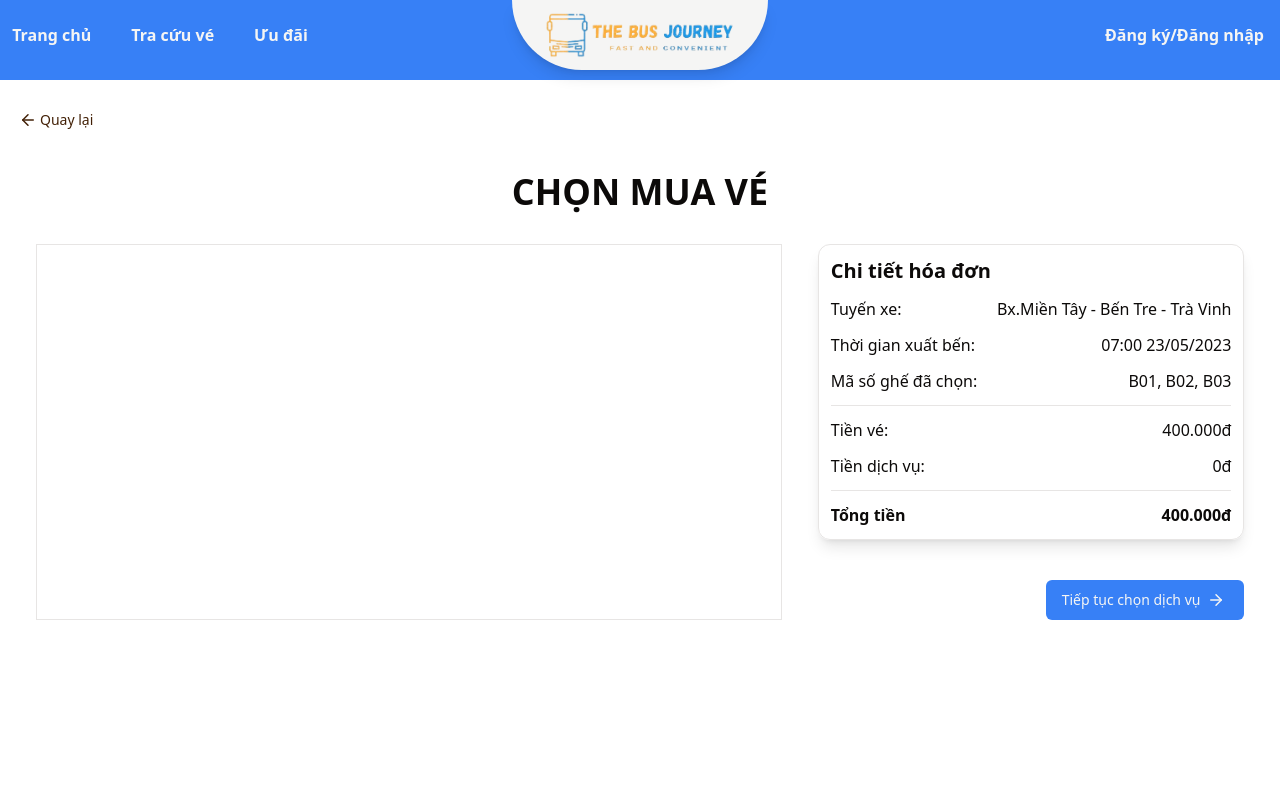
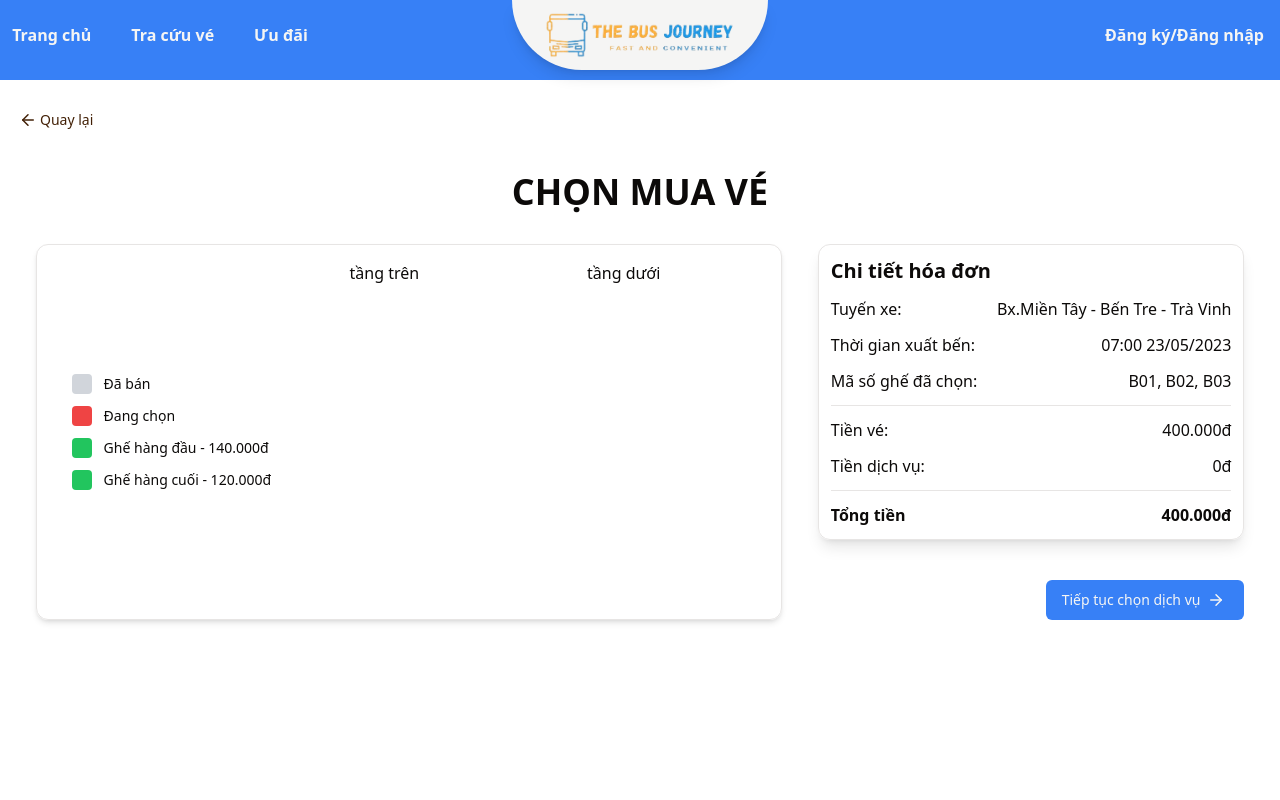
Before and after one commit to truongduytven/SWD392-FrontEnd, a React (Vite) app: page /selectTicket in a window 1280 px wide. Shown: the top 800 px of the page. Built offline with nearby package versions, Linux system fonts and the light colour scheme.

Commit message:
style: transform tag in HomePage and price in SelectTicket

```diff
--- /dev/null
+++ b/src/components/local/ChooseSeatCode.tsx
@@ -0,0 +1,30 @@
+function ChooseSeatCode() {
+  return (
+    <div className='flex justify-between p-4 h-full'>
+      <div className='w-1/3 flex justify-center'>
+        <div className="flex flex-col items-start justify-center space-y-3">
+          <div className='flex items-center space-x-3 text-sm'>
+            <div className='h-5 w-5 rounded-sm bg-gray-300' />
+            <span>Đã bán</span>
+          </div>
+          <div className='flex items-center space-x-3 text-sm'>
+            <div className='h-5 w-5 rounded-sm bg-red-500' />
+            <span>Đang chọn</span>
+          </div>
+          <div className='flex items-center space-x-3 text-sm'>
+            <div className='h-5 w-5 rounded-sm bg-green-500' />
+            <span>Ghế hàng đầu - 140.000đ</span>
+          </div>
+          <div className='flex items-center space-x-3 text-sm'>
+            <div className='h-5 w-5 rounded-sm bg-green-500' />
+            <span>Ghế hàng cuối - 120.000đ</span>
+          </div>
+        </div>
+      </div>
+      <div className='w-1/4'>tầng trên</div>
+      <div className='w-1/4'>tầng dưới</div>
+    </div>
+  )
+}
+
+export default ChooseSeatCode
--- a/src/components/local/Home/CriteriaTags.tsx
+++ b/src/components/local/Home/CriteriaTags.tsx
@@ -3,28 +3,28 @@ import { Bus, CircleCheckBig, HandPlatter, TicketCheck } from "lucide-react"
 function CriteriaTags() {
   return (
     <div className='w-full flex justify-around'>
-      <div className='border rounded-md flex items-center w-1/5 h-32 space-x-2 p-2 shadow-md hover:scale-110 hover:-translate-y-3'>
+      <div className='border rounded-md flex items-center w-1/5 h-32 space-x-2 p-2 shadow-md hover:scale-110 hover:-translate-y-3 transform scale-100 transition duration-200'>
         <Bus color='#0F19FD' className='w-1/4 h-1/3' />
         <div className='flex flex-col'>
           <span className='text-center font-bold'>Nhiều hãng xe chất lượng</span>
           <span className='text-center text-sm'>30+ tuyến đường trên nhiều tỉnh thành, đa dạng, nhiều sự lựa chọn</span>
         </div>
       </div>
-      <div className='border rounded-md flex items-center w-1/5 h-32 space-x-2 p-2 shadow-md hover:scale-110 hover:-translate-y-3'>
+      <div className='border rounded-md flex items-center w-1/5 h-32 space-x-2 p-2 shadow-md hover:scale-110 hover:-translate-y-3 transform scale-100 transition duration-200'>
         <TicketCheck color='#DC3510' className='w-1/4 h-1/3' />
         <div className='flex flex-col'>
           <span className='text-center font-bold'>Đặt vé dễ dàng</span>
           <span className='text-center text-sm'>Đặt vé chỉ với 60s. Chọn xe yêu thích cực nhanh và thuận tiện.</span>
         </div>
       </div>
-      <div className='border rounded-md flex items-center w-1/5 h-32 space-x-2 p-2 shadow-md hover:scale-110 hover:-translate-y-3'>
+      <div className='border rounded-md flex items-center w-1/5 h-32 space-x-2 p-2 shadow-md hover:scale-110 hover:-translate-y-3 transform scale-100 transition duration-200'>
         <CircleCheckBig color='#24D007' className='w-1/4 h-1/3' />
         <div className='flex flex-col'>
           <span className='text-center font-bold'>Đảm bảo có vé</span>
           <span className='text-center text-sm'>Hoàn ngay 150% nếu không có vé, mang đến hành trình trọn vẹn.</span>
         </div>
       </div>
-      <div className='border rounded-md flex items-center w-1/5 h-32 space-x-2 p-2 shadow-md hover:scale-110 hover:-translate-y-3'>
+      <div className='border rounded-md flex items-center w-1/5 h-32 space-x-2 p-2 shadow-md hover:scale-110 hover:-translate-y-3 transform scale-100 transition duration-200'>
         <HandPlatter color='#FB37FF' className='w-1/4 h-1/3' />
         <div className='flex flex-col'>
           <span className='text-center font-bold'>Nhiều dịch vụ hấp dẫn</span>
--- a/src/components/local/Search/SearchForm.tsx
+++ b/src/components/local/Search/SearchForm.tsx
@@ -102,7 +102,7 @@ export function SearchForm() {
             />
             <Button
               type='submit'
-              className='px-8 font-bold bg-yellow-400 hover:bg-yellow-300 hover:scale-110 hover:duration-700'
+              className='px-8 font-bold bg-yellow-400 hover:bg-yellow-300 hover:scale-110 transform scale-100 transition duration-700'
             >
               Tìm kiếm
             </Button>
--- a/src/pages/HomePage.tsx
+++ b/src/pages/HomePage.tsx
@@ -34,7 +34,7 @@ function HomePage() {
           <CarouselContent>
             {popularTripData &&
               popularTripData.map((item, index) => (
-                <CarouselItem key={index} className='md:basis-1/2 lg:basis-1/3 hover:scale-110'>
+                <CarouselItem key={index} className='md:basis-1/2 lg:basis-1/3 hover:scale-110 transform scale-100 transition duration-700'>
                   <div className='p-10'>
                     <PopularTrip data={item} />
                   </div>
--- a/src/pages/SelectTicket.tsx
+++ b/src/pages/SelectTicket.tsx
@@ -1,5 +1,6 @@
 import { Button } from '@/components/global/atoms/button'
 import Container from '@/components/global/atoms/container'
+import ChooseSeatCode from '@/components/local/ChooseSeatCode'
 import InvoiceDetail from '@/components/local/InvoiceDetail'
 import { ArrowLeft, ArrowRight } from 'lucide-react'
 import { useNavigate } from 'react-router-dom'
@@ -19,8 +20,8 @@ function SelectTicket() {
             chọn mua vé
         </div>
         <div className='flex justify-evenly'>
-            <div className='border w-7/12'>
-
+            <div className='border w-7/12 rounded-xl shadow-md'>
+                <ChooseSeatCode />
             </div>
             <div className='flex flex-col space-y-10 w-4/12'>
                 <InvoiceDetail />
```
